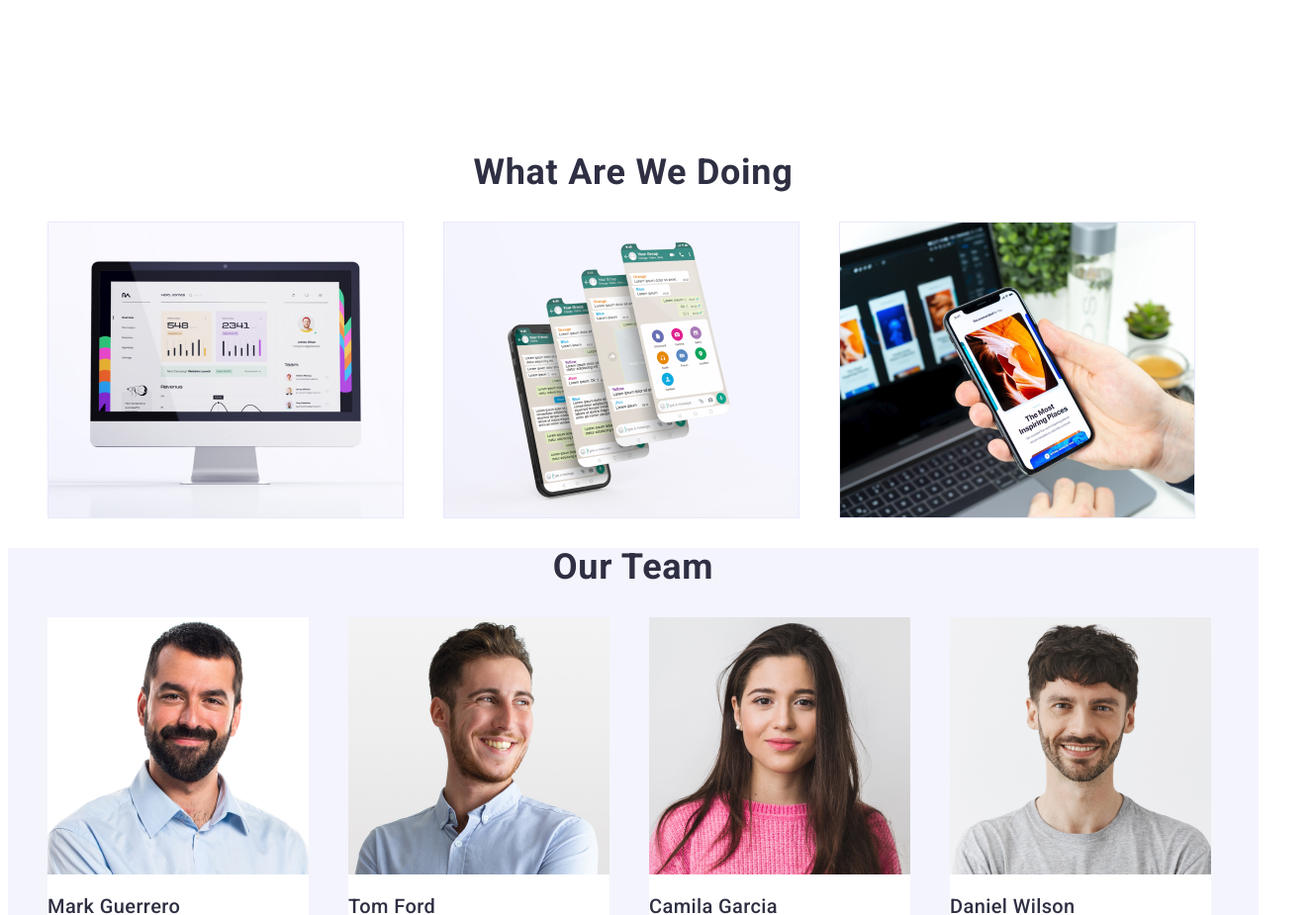
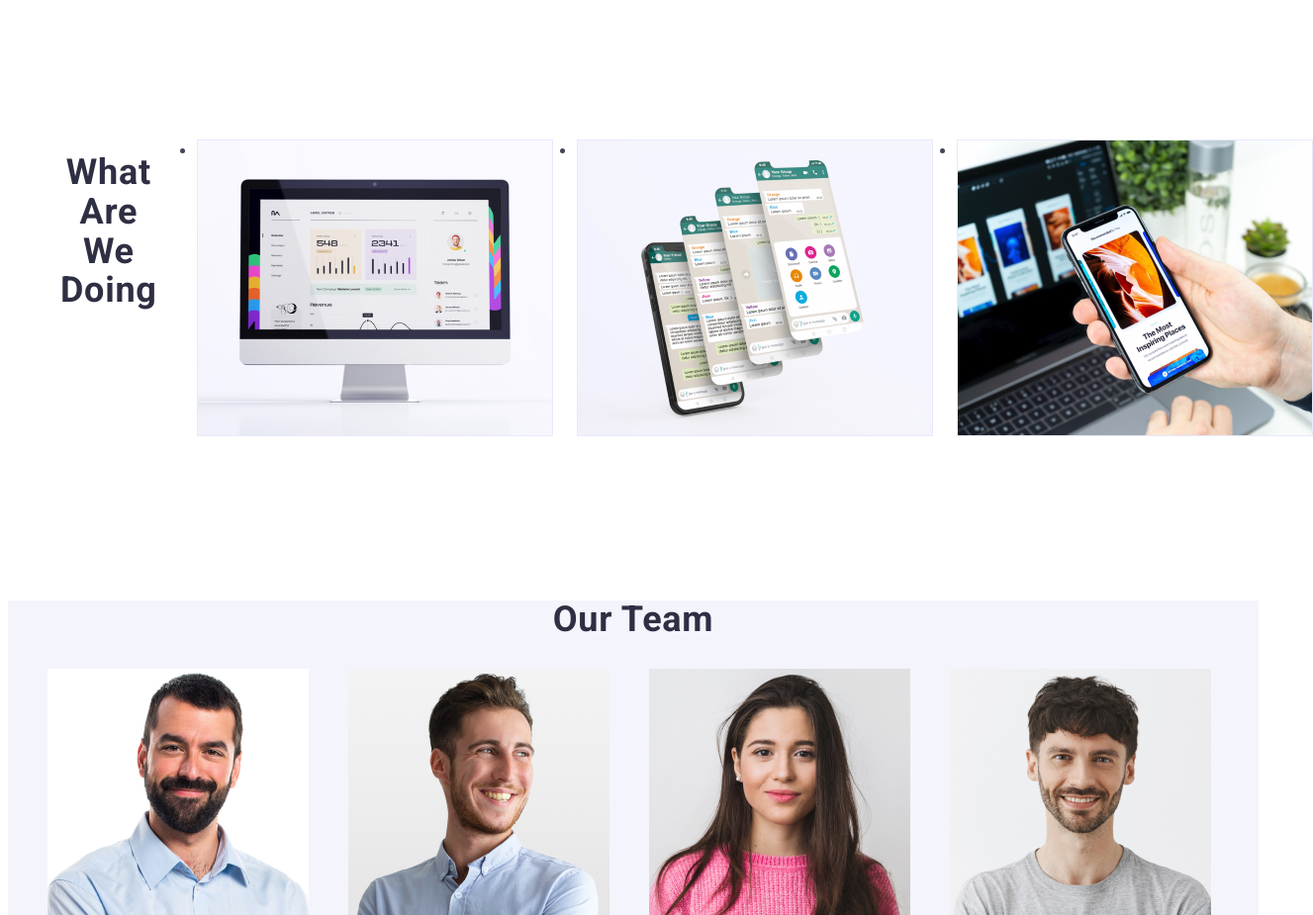
Before and after one commit to Seweryn999/goit-markup-hw-03, a plain HTML site: page index.html in a window 1280 px wide. Shown: the part 1021-1946 px from the top of the page at 99% size, 1327 px wide, since content can reach past the window. Drawn offline with Linux system fonts and the light colour scheme.

Commit message:
thirdsectiondone

```diff
--- a/css/modern-normalize.min.css
+++ b/css/modern-normalize.min.css
@@ -63,3 +63,18 @@
 .heading-values {
   margin-bottom: 8px;
 }
+
+/* Sprawdzanie trzeciej sekcji */
+.main-index-section-third {
+  padding-bottom: 120px;
+}
+.header-section-three-index {
+  margin-bottom: 72px;
+}
+.thirdlist-class {
+  display: flex;
+  gap: 24px;
+}
+.firstlistpoint {
+  width: calc((100% - 48px) / 3);
+}
--- a/index.html
+++ b/index.html
@@ -97,10 +97,11 @@
           </ul>
         </div>
       </section>
-      <section>
+      <section class="main-index-section-third">
+        <div class="container">
           <h2 class="header-section-three-index">What are we doing</h2>
-        <ul class="list">
-          <li>
+          <ul class="thirdlist-class">
+            <li class="firstlistpoint">
               <img
                 src="./images/img1.jpg"
                 alt="Designing a web page"
@@ -109,7 +110,7 @@
                 style="display: block"
               />
             </li>
-          <li>
+            <li class="firstlistpoint">
               <img
                 src="./images/img2.jpg"
                 alt="Designing mobile responsive layouts"
@@ -118,7 +119,7 @@
                 style="display: block"
               />
             </li>
-          <li>
+            <li class="firstlistpoint">
               <img
                 src="./images/img3.jpg"
                 alt="Optimizing mobile layouts for conversion"
@@ -128,6 +129,7 @@
               />
             </li>
           </ul>
+        </div>
       </section>
       <section class="section-four-background">
         <h2 class="header-section-four-index">Our Team</h2>
```
Lines whose indentation alone changed are shown as unchanged.
